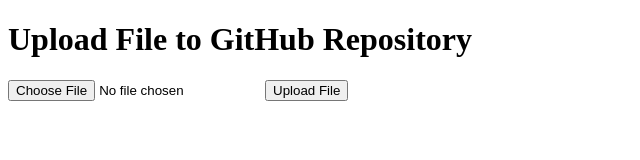
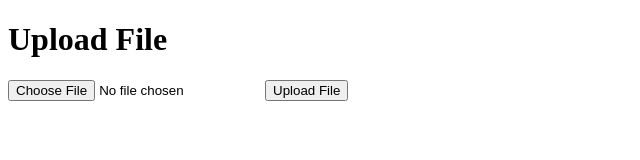
Before and after one commit to Rapikzduar/aplot-pail, a website: page index.html in a window 1280 px wide. Shown: the whole page, without its empty margins (0-640 px from the left). Drawn offline with Linux system fonts and the light colour scheme.

Commit message:
Update index.html

```diff
--- a/index.html
+++ b/index.html
@@ -6,7 +6,7 @@
     <title>Upload File</title>
 </head>
 <body>
-    <h1>Upload File to GitHub Repository</h1>
+    <h1>Upload File</h1>
     <form ref="uploadForm" id="uploadForm" action="/upload" method="post" encType="multipart/form-data">
         <input type="file" name="file" />
         <input type="submit" value="Upload File" name="submit" />
```
